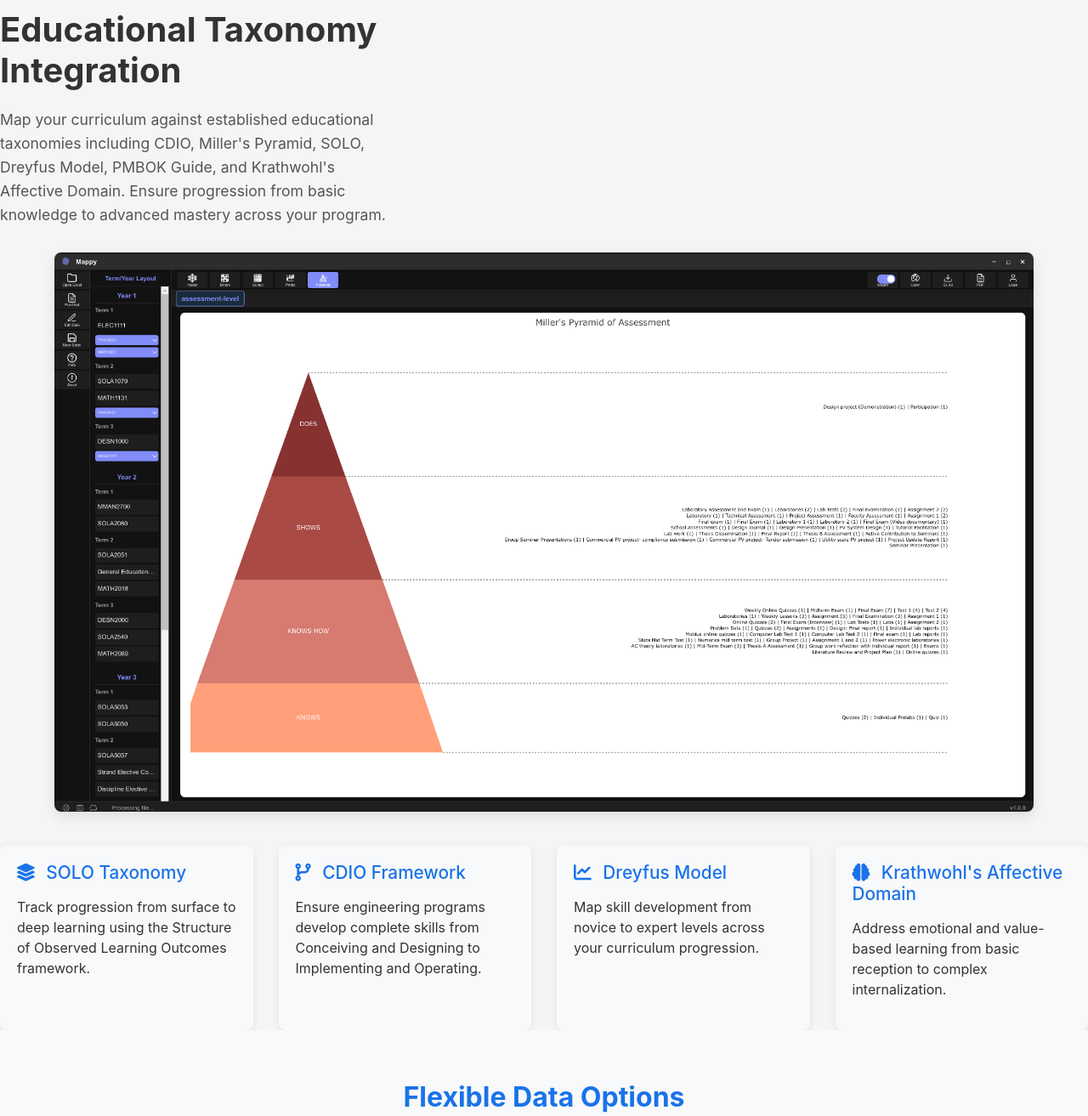
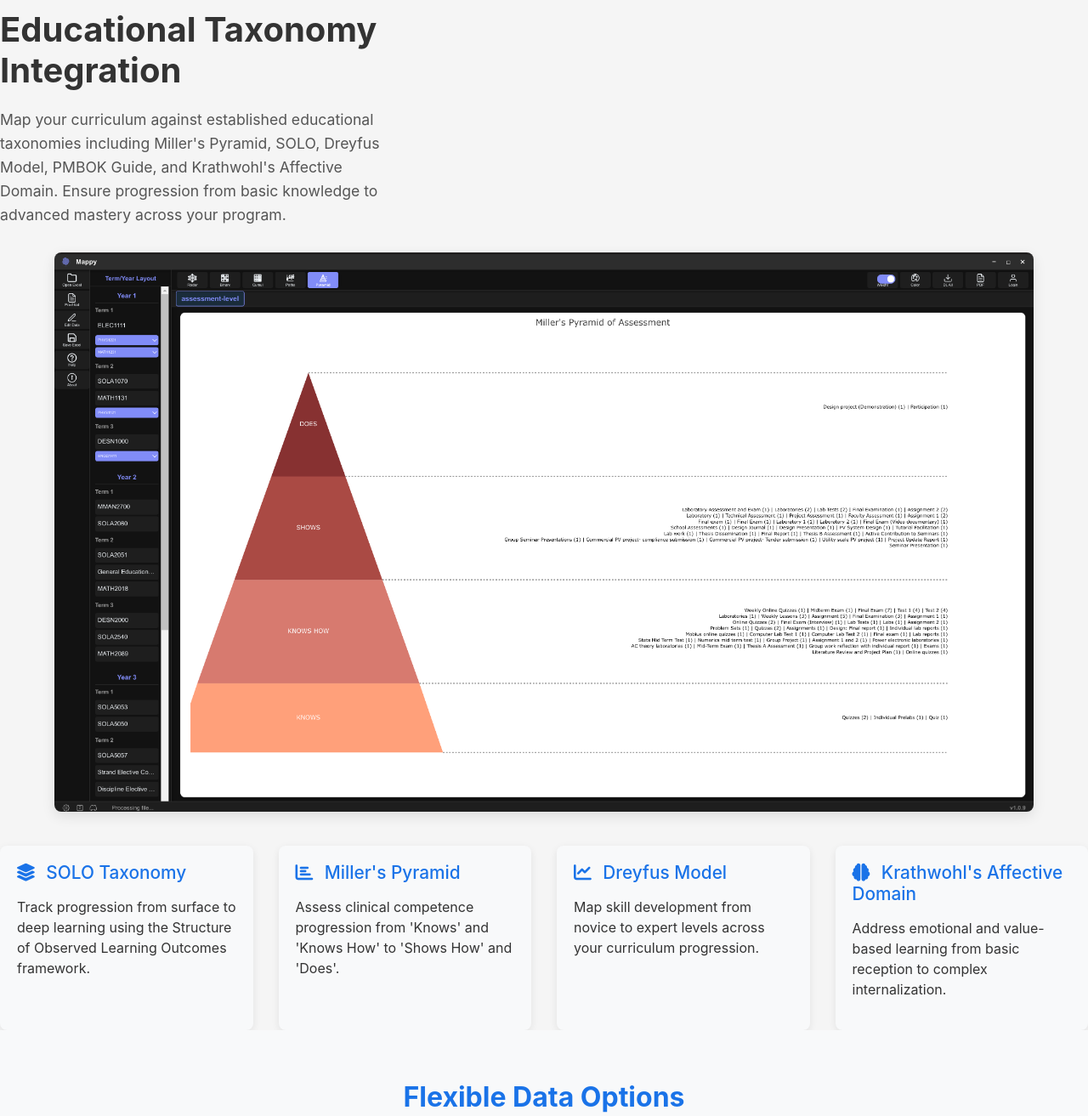
Before and after one commit to fiacrerougieux/mappyintelligence, a plain HTML site: page index.html in a window 1280 px wide. Shown: the part 5920-7233 px from the top of the page at 85% size. Drawn offline with nearby package versions, Linux system fonts and the light colour scheme.

Commit message:
Replace CDIO with Miller's Pyramid in taxonomy section

```diff
--- a/index.html
+++ b/index.html
@@ -365,7 +365,7 @@
             <div class="customization-content">
                 <h2 class="customization-title">Educational Taxonomy Integration</h2>
                 <p class="customization-description">
-                    Map your curriculum against established educational taxonomies including CDIO, Miller's Pyramid, SOLO, Dreyfus Model, PMBOK Guide, and Krathwohl's Affective Domain. Ensure progression from basic knowledge to advanced mastery across your program.
+                    Map your curriculum against established educational taxonomies including Miller's Pyramid, SOLO, Dreyfus Model, PMBOK Guide, and Krathwohl's Affective Domain. Ensure progression from basic knowledge to advanced mastery across your program.
                 </p>
             </div>
             <div style="text-align: center; margin: 30px 0; max-width: 90%; margin-left: auto; margin-right: auto;">
@@ -377,8 +377,8 @@
                     <p>Track progression from surface to deep learning using the Structure of Observed Learning Outcomes framework.</p>
                 </div>
                 <div class="feature-item">
-                    <h3><i class="fas fa-code-branch"></i> CDIO Framework</h3>
-                    <p>Ensure engineering programs develop complete skills from Conceiving and Designing to Implementing and Operating.</p>
+                    <h3><i class="fas fa-chart-bar"></i> Miller's Pyramid</h3>
+                    <p>Assess clinical competence progression from 'Knows' and 'Knows How' to 'Shows How' and 'Does'.</p>
                 </div>
                 <div class="feature-item">
                     <h3><i class="fas fa-chart-line"></i> Dreyfus Model</h3>
```
